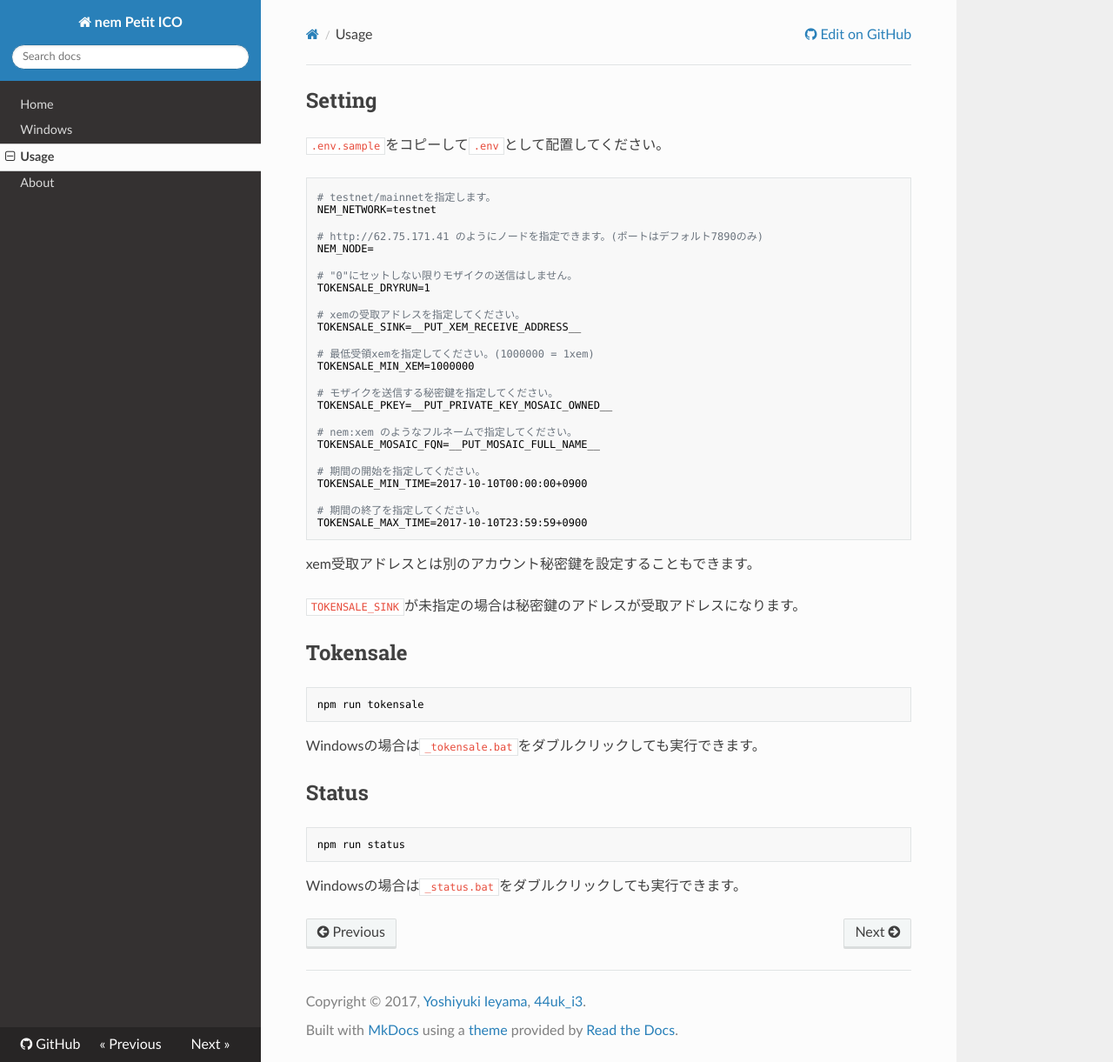
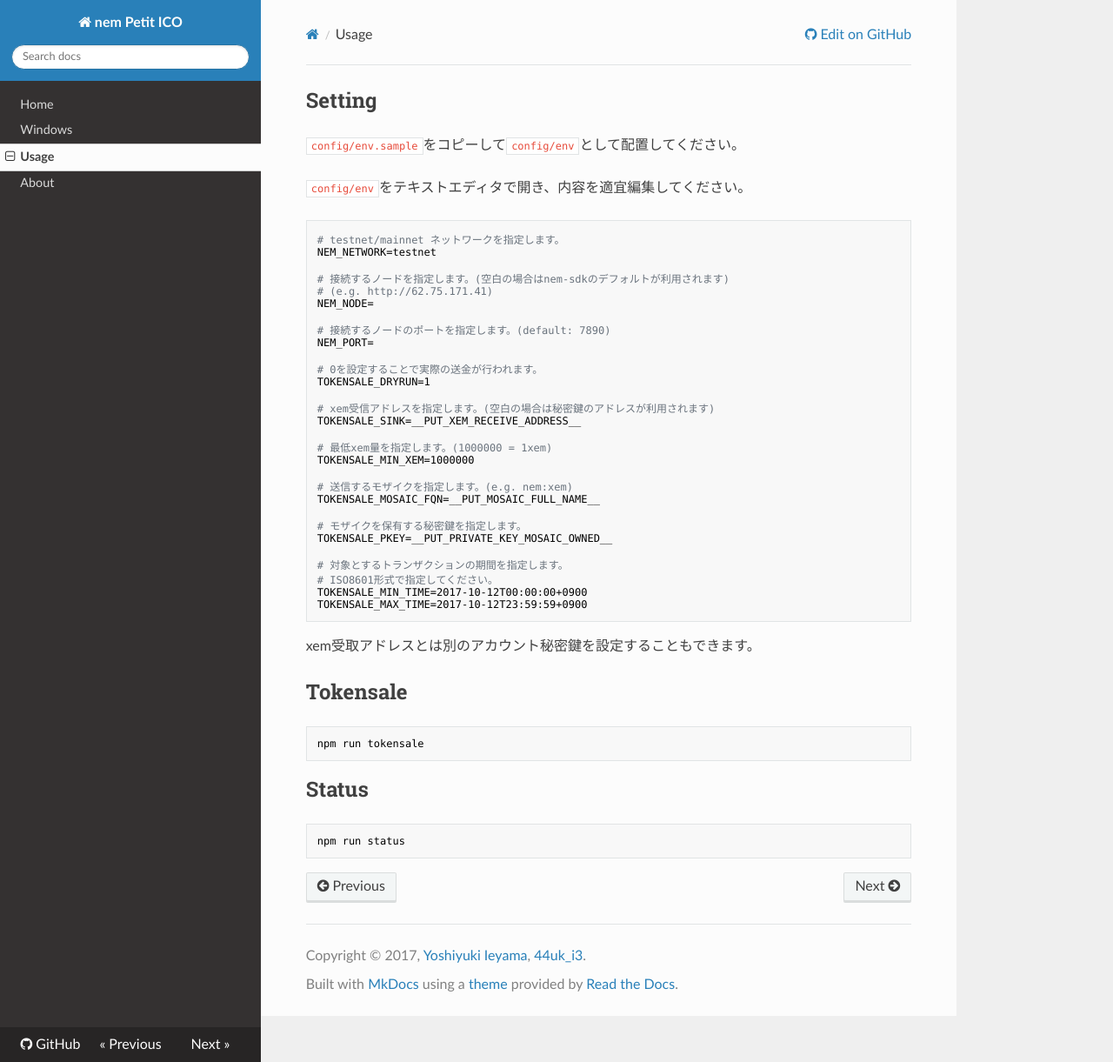
Before and after one commit to 44uk/nem-petit-ico, an MkDocs documentation site: the page built from docs/usage.md, in a window 1280 px wide and 1221 px high. Shown: the whole window at 87% size. Built offline with MkDocs 1.6.1, drawn with Linux system fonts in a browser that asks for light colours; nearby versions of some CDN libraries; old or Windows-style settings are respelled for this version of MkDocs.

Commit message:
update docs

````diff
--- a/docs/usage.md
+++ b/docs/usage.md
@@ -1,39 +1,42 @@
 ## Setting
 
-`.env.sample`をコピーして`.env`として配置してください。
+`config/env.sample`をコピーして`config/env`として配置してください。
+
+`config/env`をテキストエディタで開き、内容を適宜編集してください。
 
 ```
-# testnet/mainnetを指定します。
+# testnet/mainnet ネットワークを指定します。
 NEM_NETWORK=testnet
 
-# http://62.75.171.41 のようにノードを指定できます。(ポートはデフォルト7890のみ)
+# 接続するノードを指定します。(空白の場合はnem-sdkのデフォルトが利用されます)
+# (e.g. http://62.75.171.41)
 NEM_NODE=
 
-# "0"にセットしない限りモザイクの送信はしません。
+# 接続するノードのポートを指定します。(default: 7890)
+NEM_PORT=
+
+# 0を設定することで実際の送金が行われます。
 TOKENSALE_DRYRUN=1
 
-# xemの受取アドレスを指定してください。
+# xem受信アドレスを指定します。(空白の場合は秘密鍵のアドレスが利用されます)
 TOKENSALE_SINK=__PUT_XEM_RECEIVE_ADDRESS__
 
-# 最低受領xemを指定してください。(1000000 = 1xem)
+# 最低xem量を指定します。(1000000 = 1xem)
 TOKENSALE_MIN_XEM=1000000
 
-# モザイクを送信する秘密鍵を指定してください。
+# 送信するモザイクを指定します。(e.g. nem:xem)
+TOKENSALE_MOSAIC_FQN=__PUT_MOSAIC_FULL_NAME__
+
+# モザイクを保有する秘密鍵を指定します。
 TOKENSALE_PKEY=__PUT_PRIVATE_KEY_MOSAIC_OWNED__
 
-# nem:xem のようなフルネームで指定してください。
-TOKENSALE_MOSAIC_FQN=__PUT_MOSAIC_FULL_NAME__
-
-# 期間の開始を指定してください。
-TOKENSALE_MIN_TIME=2017-10-10T00:00:00+0900
-
-# 期間の終了を指定してください。
-TOKENSALE_MAX_TIME=2017-10-10T23:59:59+0900
+# 対象とするトランザクションの期間を指定します。
+# ISO8601形式で指定してください。
+TOKENSALE_MIN_TIME=2017-10-12T00:00:00+0900
+TOKENSALE_MAX_TIME=2017-10-12T23:59:59+0900
 ```
 
 xem受取アドレスとは別のアカウント秘密鍵を設定することもできます。
-
-`TOKENSALE_SINK`が未指定の場合は秘密鍵のアドレスが受取アドレスになります。
 
 ## Tokensale
 
@@ -41,12 +44,8 @@ xem受取アドレスとは別のアカウント秘密鍵を設定すること
 npm run tokensale
 ```
 
-Windowsの場合は`_tokensale.bat`をダブルクリックしても実行できます。
-
 ## Status
 
 ```bash
 npm run status
 ```
-
-Windowsの場合は`_status.bat`をダブルクリックしても実行できます。
````
Also changed, not shown: docs/windows.md (+2 -1 lines).
